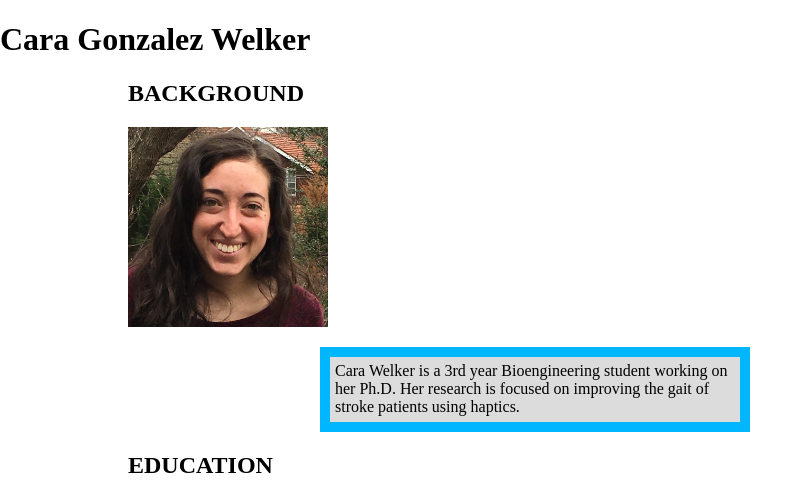
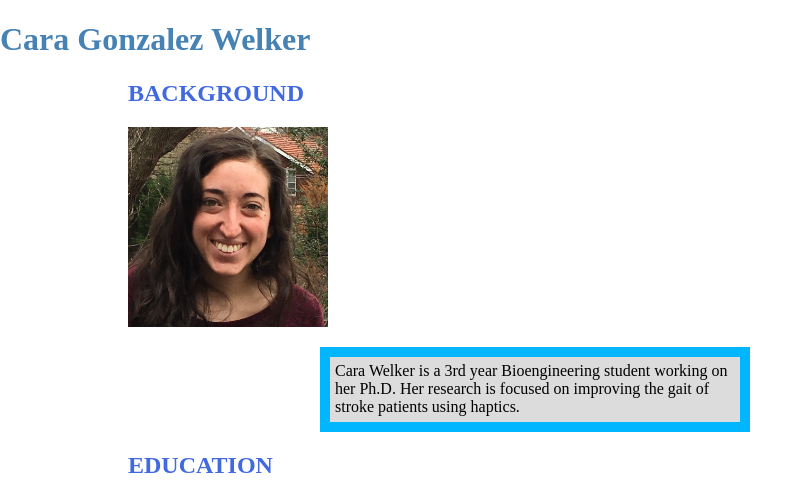
Before and after one commit to tori62/HTML-ME-SOMETHING, a plain HTML site: page index.html in a window 1280 px wide. Shown: the top 496 px of the page, without its empty margins (0-812 px from the left). Drawn offline with Linux system fonts and the light colour scheme; grey boxes are pictures that could not be loaded.

Commit message:
added id and class to html and css document

```diff
--- a/index.html
+++ b/index.html
@@ -8,7 +8,7 @@
 
 <body>
     <main>
-        <h1>Cara Gonzalez Welker</h1>
+        <h1 id="name_title">Cara Gonzalez Welker</h1>
     <article>
         <header>
             <h2 class="unique">Background</h2>
--- a/styles.css
+++ b/styles.css
@@ -17,3 +17,11 @@ header {
     text-transform: uppercase;
     margin-left:10%;
 }
+.unique {
+    color:royalblue;
+}
+#name_title{
+    color: steelblue;
+    font-weight: bold;
+    font-variant-caps: titling-caps;
+}
```
